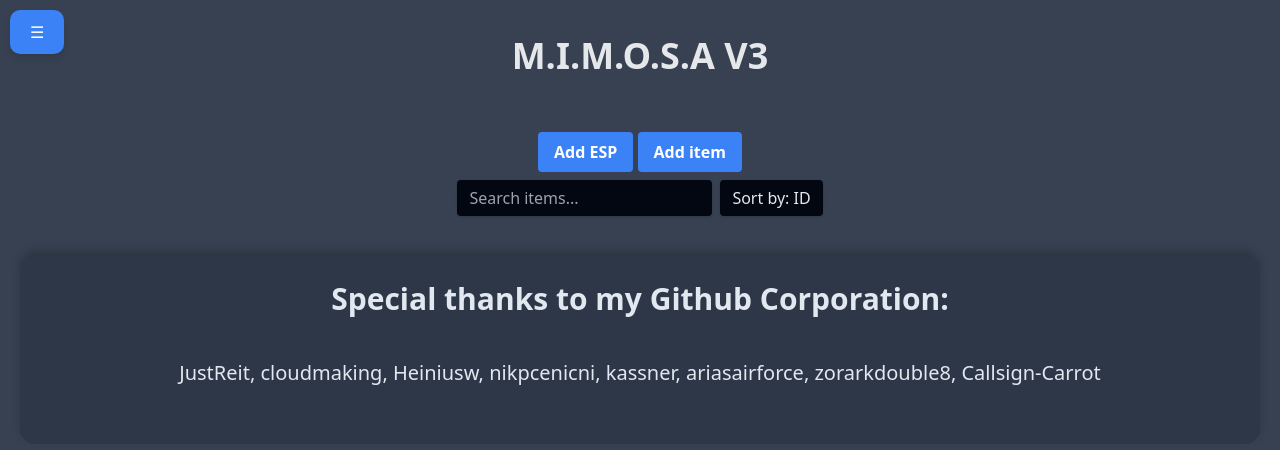
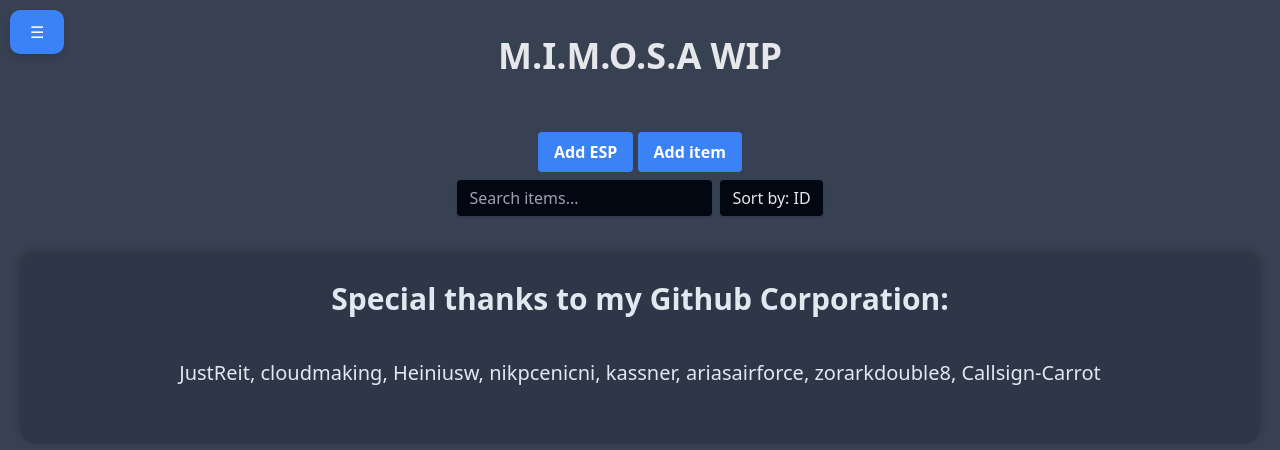
Before and after one commit to FireMarshmellow/Spotlight_Storage, a Flask app: page / in a window 1280 px wide. Shown: the top 450 px of the page. Run offline with Flask 2, Linux system fonts and the light colour scheme; data that the repository does not hold is empty; some libraries are stand-ins or nearby versions.

Commit message:
working on it

```diff
--- a/templates/index.html
+++ b/templates/index.html
@@ -161,7 +161,7 @@
             <link rel="stylesheet" href="https://cdnjs.cloudflare.com/ajax/libs/tailwindcss/2.2.19/tailwind.min.css">
         </head>
         <div class="absolut top-10 z-10 w-full  py-1">
-            <h1 class="text-4xl text-center font-bold mb-8 text-gray-200">M.I.M.O.S.A V3</h1>
+            <h1 class="text-4xl text-center font-bold mb-8 text-gray-200">M.I.M.O.S.A WIP</h1>
         </div>
 
     <div class="flex flex-col items-center my-5 mx-auto">
```
